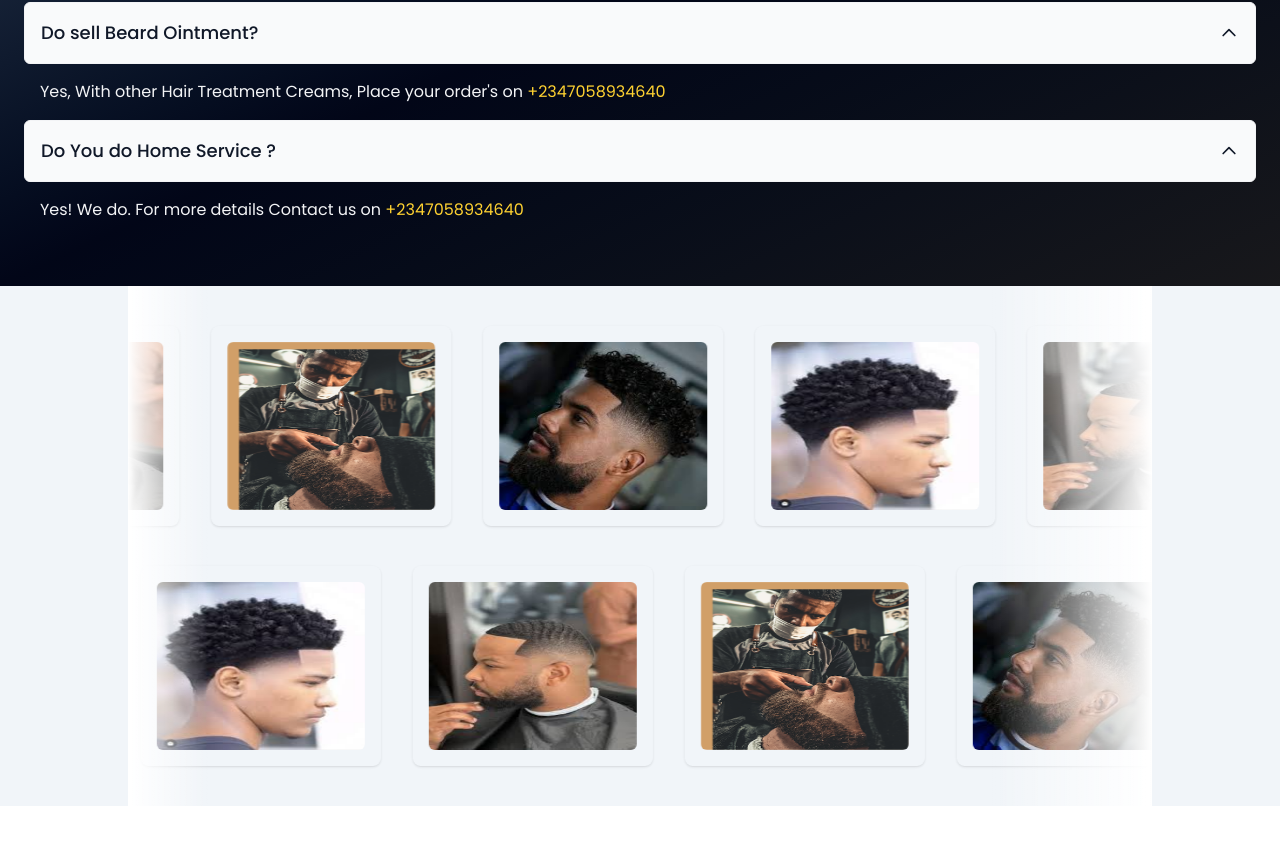
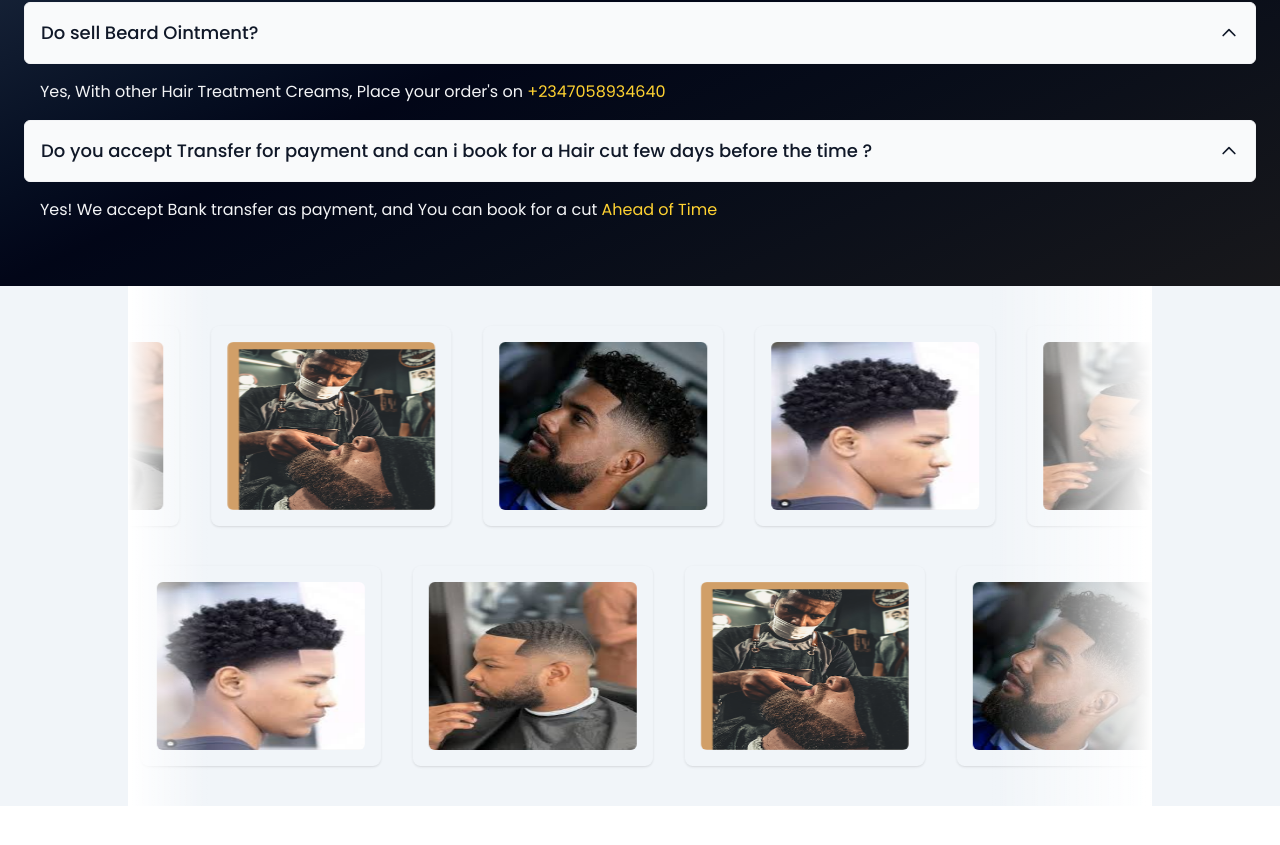
Before and after one commit to Paullaid/ayscut, a website: page Gallary.html in a window 1280 px wide. Shown: the part 4798-5643 px from the top of the page. Drawn offline with Linux system fonts and the light colour scheme.

Commit message:
Updated version

```diff
--- a/Gallary.html
+++ b/Gallary.html
@@ -520,7 +520,7 @@
                     <summary
                     class="flex items-center justify-between gap-1.5 rounded-md border border-gray-100 bg-gray-50 p-4 text-gray-900 dark:border-gray-700 dark:bg-gray-800 dark:text-white"
                     >
-                    <h2 class="text-lg font-medium">Do You do Home Service ?</h2>
+                    <h2 class="text-lg font-medium">Do you accept Transfer for payment and can i book for a Hair cut few days before the time ?</h2>
                     <svg
                         class="size-5 shrink-0 transition-transform duration-300 group-open:-rotate-180"
                         xmlns="http://www.w3.org/2000/svg"
@@ -533,7 +533,7 @@
                     </summary>
 
                     <p class="px-4 pt-4 text-gray-100">
-                    Yes! We do. For more details Contact us on <span class="text-amber-300">+2347058934640</span>
+                    Yes! We accept Bank transfer as payment, and You can book for a cut <span class="text-amber-300">Ahead of Time</span>
                     </p>
                 </details>
             </div>
```
Also changed, not shown: index.html (+2 -2 lines).
